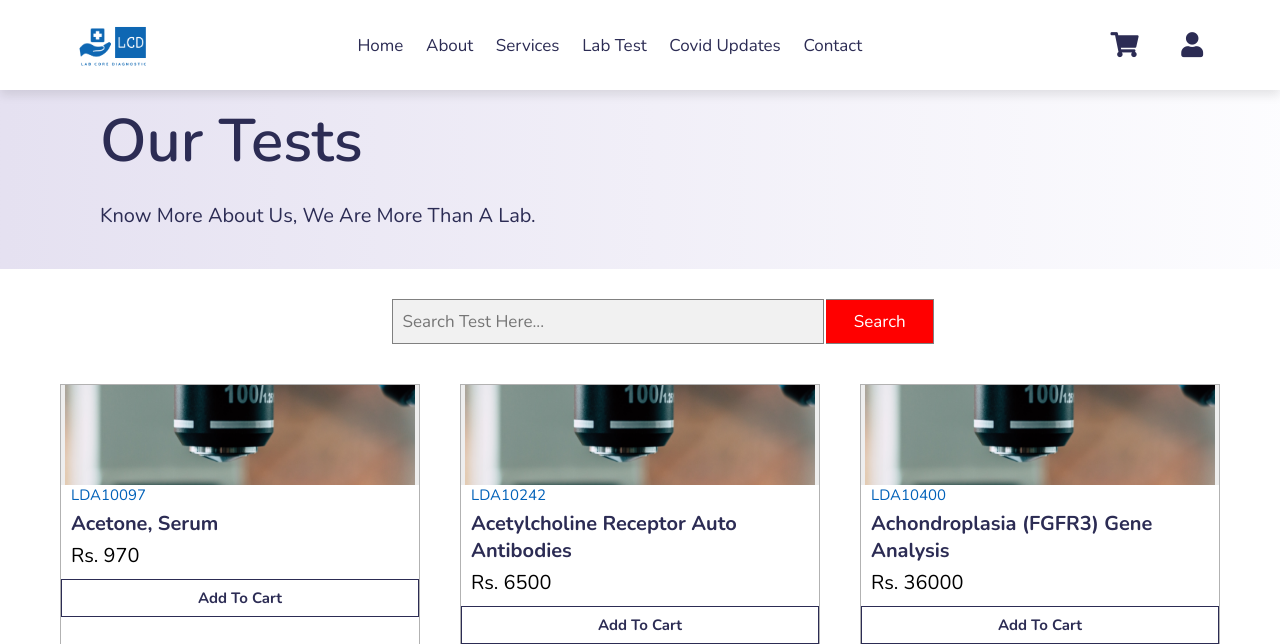
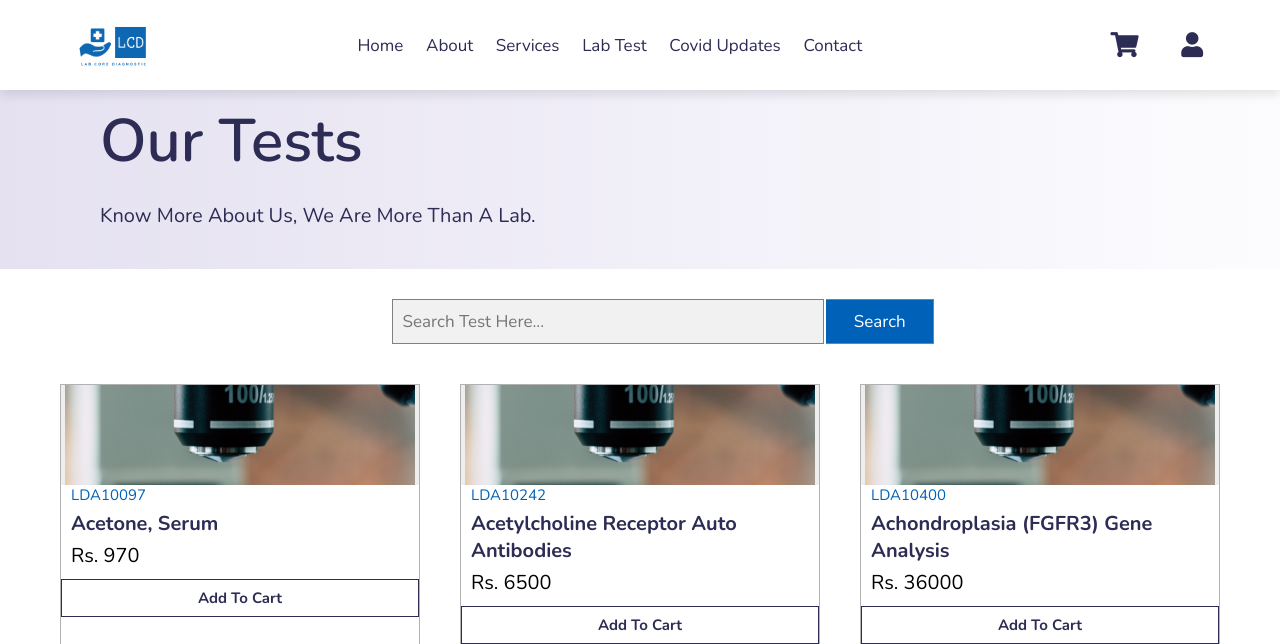
Before and after one commit to rahberabbas/lcDiagnosis, a Django app: page /lab-test/ in a window 1280 px wide. Shown: the top 644 px of the page. Run offline with Django 3.2, Linux system fonts and the light colour scheme; data comes from the database, SQL or seed files in the repository.

Commit message:
Search Done

```diff
--- a/templates/core/search.html
+++ b/templates/core/search.html
@@ -69,7 +69,7 @@
               form.example button {
                 width: 10%;
                 padding: 10px;
-                background-color: red;
+                background-color: rgb(0,97,185);
                 color: white;
                 font-size: 17px;
                 border: 1px solid grey;
--- a/templates/product.html
+++ b/templates/product.html
@@ -109,7 +109,7 @@
                   form.example button {
                     width: 10%;
                     padding: 10px;
-                    background-color: red;
+                    background-color: rgb(0,97,185);
                     color: white;
                     font-size: 17px;
                     border: 1px solid grey;
```
